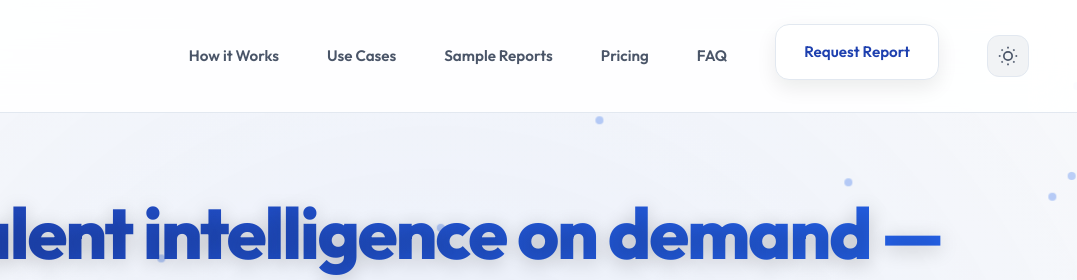
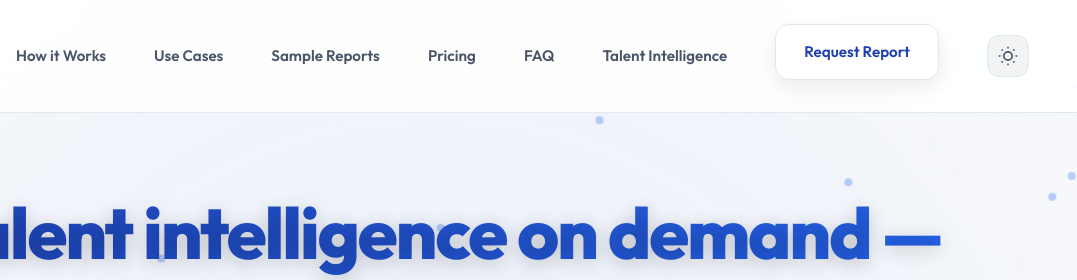
Before and after one commit to saurabh-maker/signal48, a plain HTML site: page index.html in a window 1280 px wide. Shown: the top 280 px of the page, 203-1280 px from the left. Drawn offline with Linux system fonts and the light colour scheme.

Commit message:
Update index.html

```diff
--- a/index.html
+++ b/index.html
@@ -1675,6 +1675,7 @@ nav .btn-primary:hover {
                 <li><a href="#samples">Sample Reports</a></li>
                 <li><a href="#pricing">Pricing</a></li>
                 <li><a href="#faq">FAQ</a></li>
+                <li><a href="/talent-intelligence.html">Talent Intelligence</a></li>
                 <li><a href="#request" class="btn btn-primary" style="padding: 0.875rem 1.75rem;">Request Report</a></li>
                 <li>
                     <button class="theme-toggle" id="theme-toggle" aria-label="Toggle dark mode">
```
